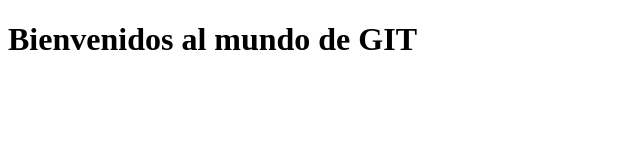
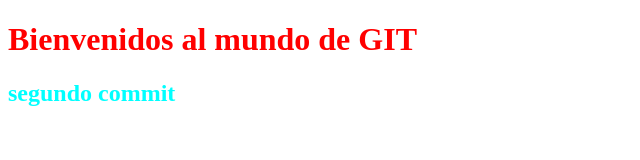
Before and after one commit to jaredconte/clase10, a plain HTML site: page index.html in a window 1280 px wide. Shown: the whole page, without its empty margins (0-640 px from the left). Drawn offline with Linux system fonts and the light colour scheme.

Commit message:
segundo commit

```diff
--- a/index.html
+++ b/index.html
@@ -1,5 +1,5 @@
 <!DOCTYPE html>
-<html lang="e2">
+<html lang="es">
 <head>
     <meta charset="UTF-8">
     <meta http-equiv="X-UA-Compatible" content="IE=edge">
@@ -7,6 +7,8 @@
     <title>practicamos Git</title>
 </head>
 <body>
-    <h1>Bienvenidos al mundo de GIT</h1>
+    <h1 style="color: red;">Bienvenidos al mundo de GIT</h1>
+
+    <h2 style="color: aqua;">segundo commit</h2>
 </body>
 </html>
```
